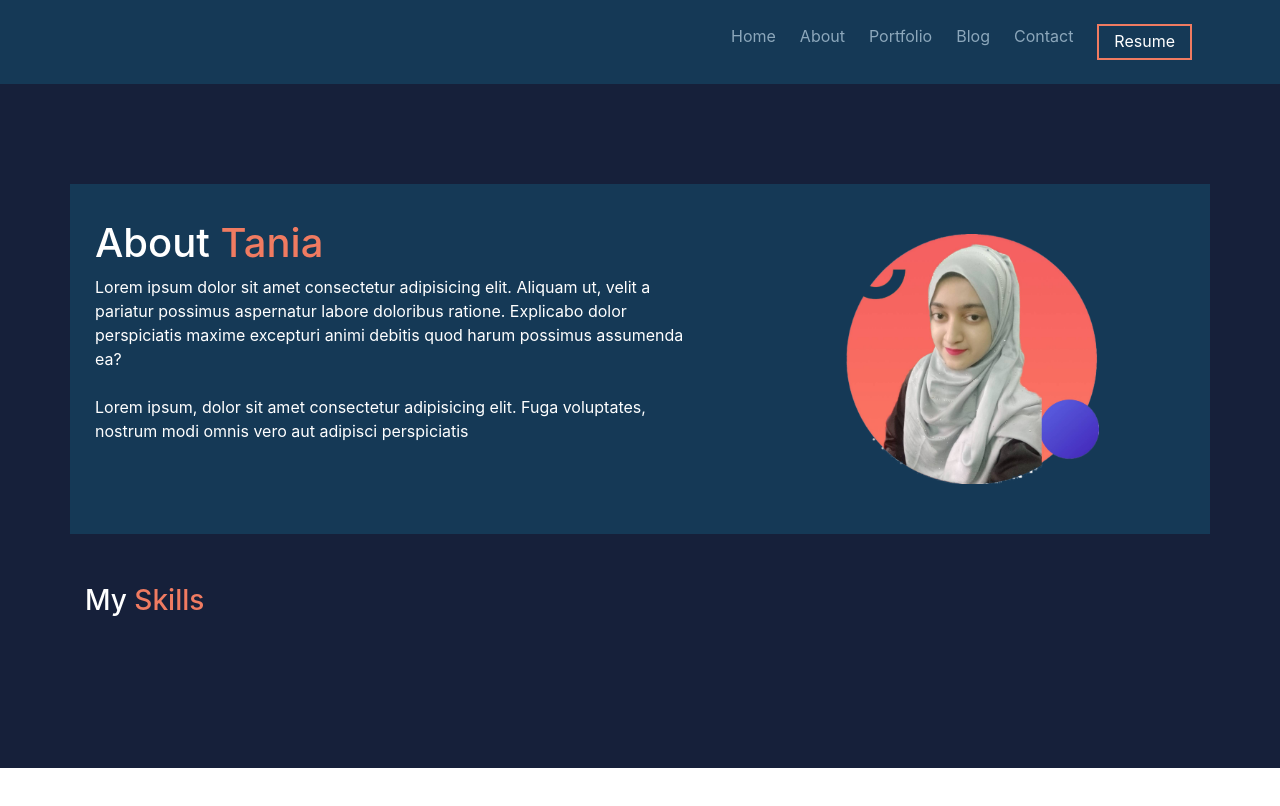
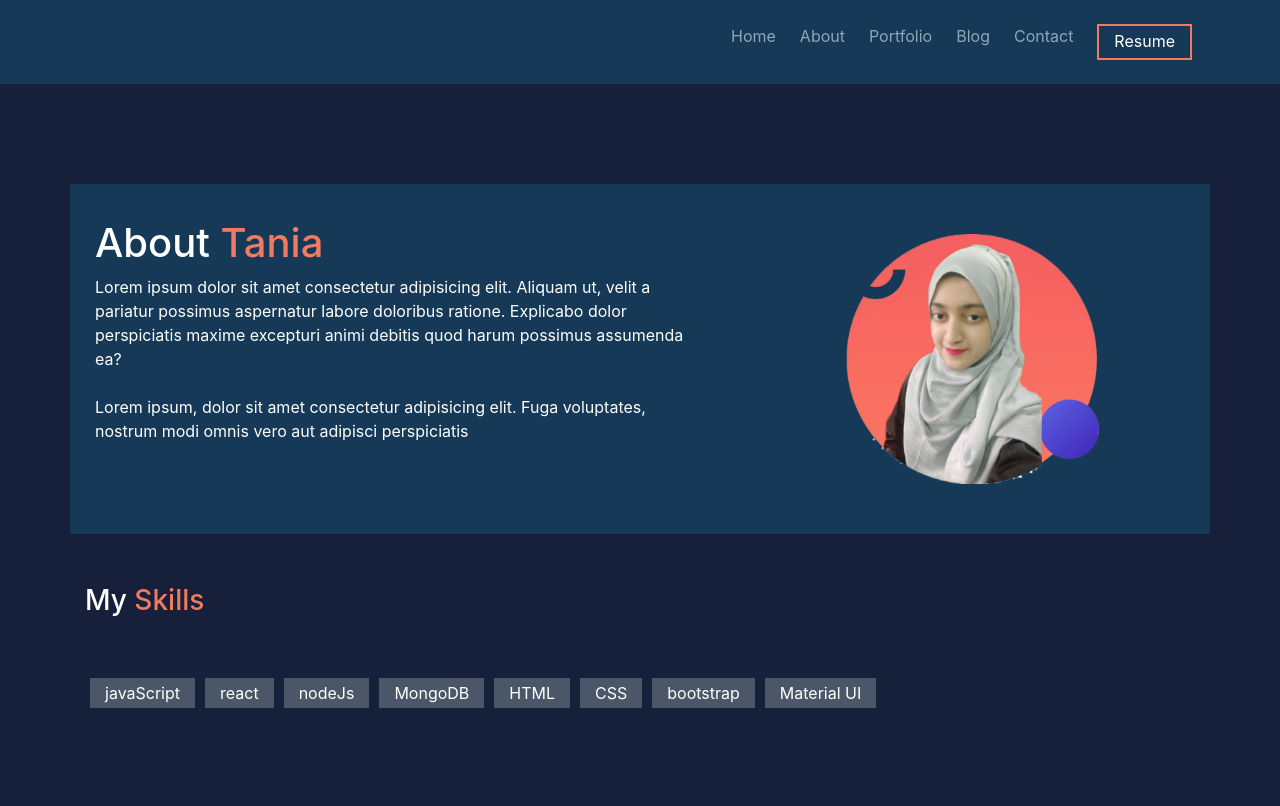
Before and after one commit to tania-developer/tania_portfolio, a React (Create React App) app: page /about in a window 1280 px wide. Shown: the top 806 px of the page. Built offline with nearby package versions, Linux system fonts and the light colour scheme.

Commit message:
add project section

```diff
--- a/src/components/About/About.css
+++ b/src/components/About/About.css
@@ -25,3 +25,21 @@
     margin: 50px 0px;
 
 }
+.skill ul{
+
+    padding: 0;
+    display: table;
+}
+.skill ul li{
+    background: #4B5769;
+    color: #fff;
+    /* width: auto; */
+    height: 30px;
+    line-height: 30px;
+    text-align: center;
+    transform: .5s;
+    list-style: none;
+    margin: 10px 5px;
+    float: left;
+    padding:0 15px !important;
+}
--- a/src/components/About/About.js
+++ b/src/components/About/About.js
@@ -17,6 +17,17 @@ const About = () => {
                 </div>
                 <div className='skill'>
                     <h3>My <span style={{color: '#F07B61'}}>Skills</span></h3>
+                    <ul>
+                        <li>javaScript</li>
+                        <li>react</li>
+                        <li>nodeJs</li>
+                        <li>MongoDB</li>
+                        <li>HTML</li>
+                        <li>CSS</li>
+                        <li>bootstrap</li>
+                        <li>Material UI</li>
+
+                     </ul>
                 </div>
             </div>
         </section>
--- a/src/components/Home/Banner/Banner.css
+++ b/src/components/Home/Banner/Banner.css
@@ -1,8 +1,8 @@
 .main-sec{
     background-color: #153956;
     color: #fff;
-    height: 100vh;
-    padding-top: 100px;
+
+    padding: 120px 20px;
 }
 h2{
     font-size:43px;
@@ -64,3 +64,13 @@ h2{
     transition: 1s all ease;
     margin-right: 20px;
   }
+
+  .developer-pic{
+
+    display: flex;
+    justify-content: center;
+  }
+  .developer-pic img{
+    width: 450px;
+
+  }
--- a/src/components/Home/Banner/Banner.js
+++ b/src/components/Home/Banner/Banner.js
@@ -1,5 +1,6 @@
 import React from 'react';
-import './Banner.css'
+import './Banner.css';
+import developer from '../../../images/developer.jpg'
 
 const Banner = () => {
     return (
@@ -16,8 +17,8 @@ const Banner = () => {
                     </div>
                 </div>
 
-                <div className="col-md-5">
-
+                <div className="col-md-5 developer-pic">
+                <img src= {developer} alt="developer"/>
                 </div>
             </div>
            </div>
--- a/src/components/ProjectCard/ProjectCard.css
+++ b/src/components/ProjectCard/ProjectCard.css
@@ -1,11 +1,11 @@
 .body {
     margin: 0;
     padding: 0;
-    background: #250008;
+
     font-family: sans-serif;
 }
 .card {
-    position: absolute;
+
     /* top: 50%;
     left: 50%;
     transform: translate(-50%,-50%); */
@@ -13,6 +13,7 @@
     height: 350px;
     background: #000;
     border: none;
+    margin: 15px;
 }
 .card .image {
     width: 100%;
@@ -117,3 +118,7 @@
 .card .details .center ul li a:hover {
     background: #153956;
 }
+
+.project-container{
+    display: flex;
+}
--- a/src/components/ProjectCard/ProjectCard.js
+++ b/src/components/ProjectCard/ProjectCard.js
@@ -1,16 +1,16 @@
 import React from 'react';
 import './ProjectCard.css';
-import wedding from '../../images/wedding.png'
 import { FontAwesomeIcon } from '@fortawesome/react-fontawesome'
 import { faExternalLinkAlt } from '@fortawesome/free-solid-svg-icons'
 import { faGithub } from '@fortawesome/free-brands-svg-icons'
 
-const ProjectCard = () => {
+const ProjectCard = ({pr}) => {
+    console.log(pr);
     return (
         <section className='body'>
             <div className="card">
                 <div className="image">
-                    <img src={wedding} alt="website imagae"/>
+                    <img src={pr.pic} alt="website imagae"/>
                 </div>
                 <div className="feature">
                      <ul>
@@ -25,7 +25,7 @@ const ProjectCard = () => {
                 </div>
                 <div className="details">
                     <div className="center">
-                        <h1>Wedding</h1>
+                        <h1>{pr.name}</h1>
                             <p>A complete Application for wedding planner, user can booking service and add a dynamic review with payment gateway system. Admin can manage service</p>
                             <ul>
                                 <li><a href="https://wedding011.firebaseapp.com/" target="_blank" rel="noopener noreferrer"><FontAwesomeIcon icon={faExternalLinkAlt} /></a></li>
--- a/src/components/Works/Works.js
+++ b/src/components/Works/Works.js
@@ -1,18 +1,40 @@
 import React from 'react';
 import ProjectCard from '../ProjectCard/ProjectCard';
+import weddingPic from '../../images/wedding.png'
+import gems from '../../images/games.png'
+import play from '../../images/play.png'
 
 const Works = () => {
+    const project = [
+        {
+            'id': '1',
+            'name': 'Wedding',
+            'pic': weddingPic
+
+        },
+        {
+            'id': '2',
+            'name': 'Gems Galore',
+            'pic': gems        },
+        {
+            'id': '3',
+            'name': 'Sports Play',
+            'pic': play
+        }
+
+    ]
 
     return (
-        <div className='work-sec py-4'style={{backgroundColor: '#16203A', color: '#fff', height: '100vh'}}>
+        <div className='work-sec'style={{backgroundColor: '#16203A', color: '#fff', padding: '100px 20px'}}>
            <div className="container">
 
            <h1>Full Stack Web Developer Portfolio</h1>
            <p className='pb-5' style={{fontSize: '20px', fontWeight: '300'}}>Just Some of the Project I work on</p>
-           <ProjectCard></ProjectCard>
-          <div className='mt-5'>
-
-          </div>
+           <div className="project-container">
+           {
+               project.map(pr=><ProjectCard pr={pr} key={pr.id}></ProjectCard>)
+           }
+           </div>
            </div>
         </div>
     );
```
Also changed, not shown: src/images/developer.jpg (added).
